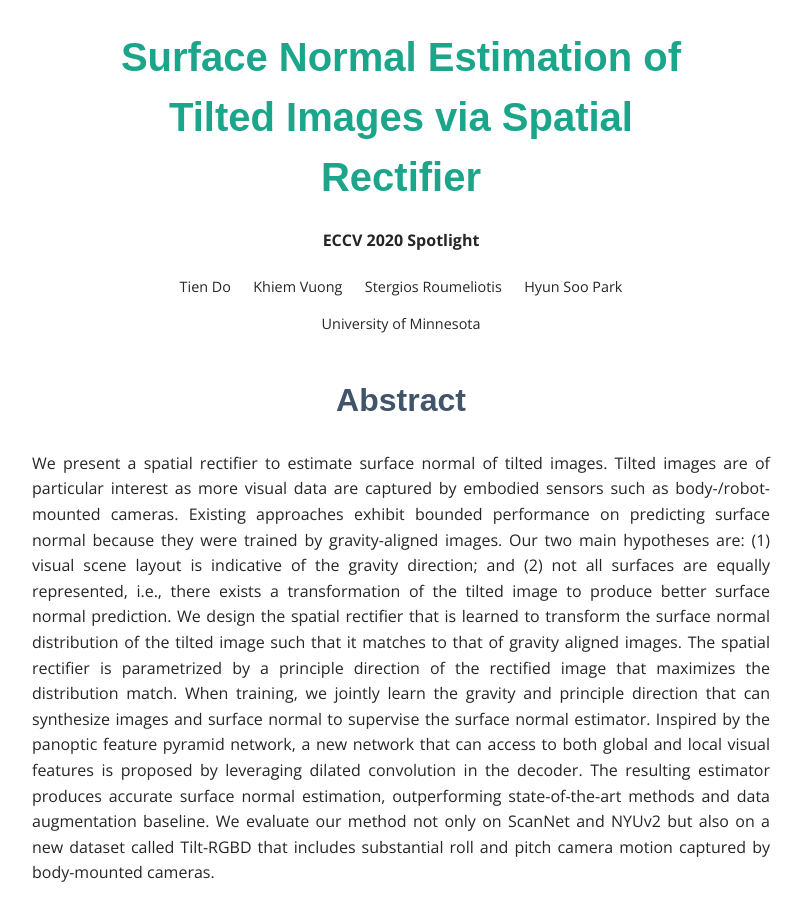
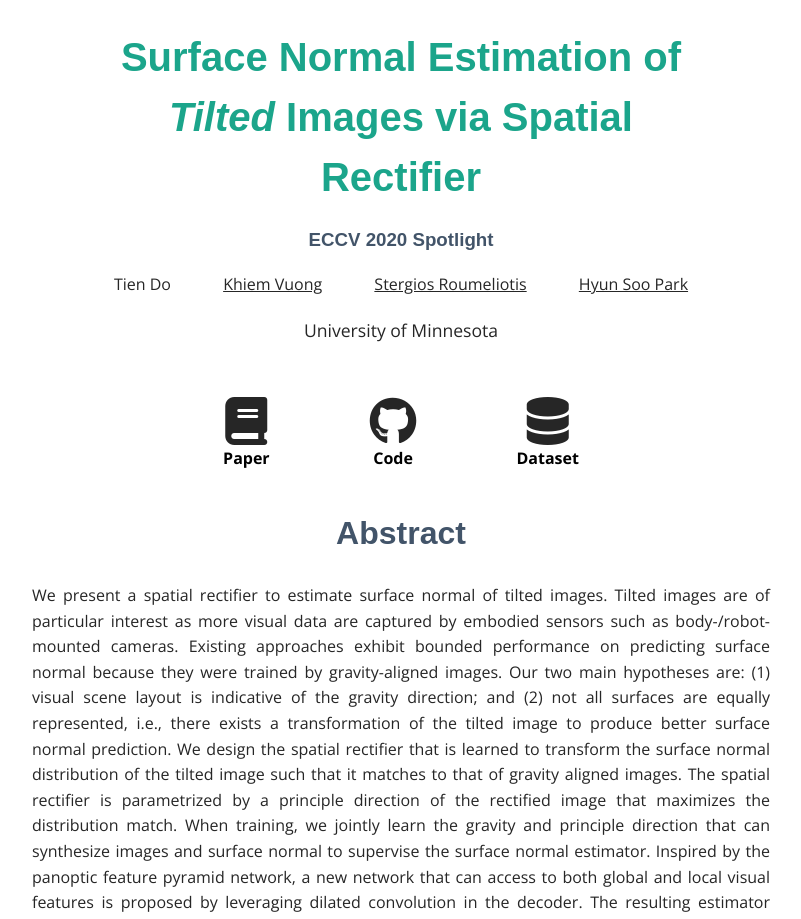
Before and after one commit to kvuong2711/TiltedImageSurfaceNormal, a Jekyll site: the page built from index.html, in a window 1280 px wide. Shown: the top 919 px of the page, without its empty margins (239-1040 px from the left). Built offline with Jekyll 4.4.1, drawn with Linux system fonts in a browser that asks for light colours; nearby versions of some CDN libraries; some web fonts are replaced; some of the changed text lies outside the part shown.

Commit message:
add paper/code/dataset links + icons

```diff
--- a/_includes/footer.html
+++ b/_includes/footer.html
@@ -1,3 +1,2 @@
 <footer>
-	<p>Created with Jekyll.</p>
 </footer>
--- a/_includes/head.html
+++ b/_includes/head.html
@@ -9,5 +9,6 @@
 	<link rel="canonical" href="{{ page.url | replace:'index.html','' | prepend: site.baseurl | prepend: site.url }}">
 	<link href='https://fonts.googleapis.com/css?family=Open+Sans:400,300,700,800,600' rel='stylesheet' type='text/css'>
 	<link href='https://fonts.googleapis.com/css?family=Muli:400,300' rel='stylesheet' type='text/css'>
+	<script src="https://kit.fontawesome.com/0397495b66.js" crossorigin="anonymous"></script>
 
 </head>
--- a/_sass/_layout.scss
+++ b/_sass/_layout.scss
@@ -29,14 +29,15 @@ h2 {
 }
 a,
 a:visited {
-	color: $link-color;
 	text-decoration: underline;
-	font-weight: bold;
+	color: $font-color
 }
+
 a:hover {
 	color: $link-hover-color;
 	text-decoration: underline;
 }
+
 header {
 	background: $header;
 	padding: 0px 15px;
@@ -80,16 +81,45 @@ h1.title-name {
 }
 
 .authors {
-	font-size: 0.9em;
+	font-size: 1.1em;
 	display: flex;
 	justify-content: space-between;
+	align-items: center;
 	margin-top: 0;
 	margin-bottom: 0;
-	margin-left: 20%;
-	margin-right: 20%;
+	margin-left: 15%;
+	margin-right: 15%;
 }
 
+.top_categories {
+	padding: 10px;
+	display: block;
+	text-align: center;
+}
+
+.cat_icon {
+	color: black;
+	text-align: center;
+}
+.cat_text {
+	color: black;
+	text-align: center;
+	font-weight: bold;
+}
+
+.wrapper {
+	display: inline-block;
+}
+
+
 .abstract {
+	margin: 0px 0px 0px 0px;
+	width: 100%;
+	float: left;
+	position: relative;
+}
+
+.ack {
 	margin: 0px 0px 0px 0px;
 	width: 100%;
 	float: left;
--- a/index.html
+++ b/index.html
@@ -2,24 +2,66 @@
 layout: default
 title: Surface Normal Estimation of Tilted Images via Spatial Rectifier
 ---
+
 <div class="title">
   <h1 class="title-name">
-    <strong>Surface Normal Estimation of Tilted Images via Spatial Rectifier</strong>
+    <strong>Surface Normal Estimation of <i>Tilted</i> Images via Spatial Rectifier</strong>
   </h1>
 </div>
 
 <div class="eccv-conf">
-  <h4>ECCV 2020 Spotlight</h4>
+  <h3>ECCV 2020 Spotlight</h3>
 </div>
 
-<div class="authors">
-  <div>Tien Do</div>
-  <div>Khiem Vuong</div>
-  <div>Stergios Roumeliotis</div>
-  <div>Hyun Soo Park</div>
+<!--<div class="authors">-->
+<!--  <div>Tien Do</div>-->
+<!--  <div><a href="https://www.khiemvuong.com">Khiem Vuong</a></div>-->
+<!--  <div><a href="https://www-users.cs.umn.edu/~stergios/">Stergios Roumeliotis</a></div>-->
+<!--  <div><a href="https://www-users.cs.umn.edu/~hspark/">Hyun Soo Park</a></div>-->
+<!--</div>-->
+
+<p style="text-align: center;">
+  Tien Do&emsp;&emsp;&emsp;
+  <a href="https://www.khiemvuong.com" target="_blank">Khiem Vuong</a>&emsp;&emsp;&emsp;
+  <a href="https://www-users.cs.umn.edu/~stergios/" target="_blank">Stergios Roumeliotis</a>&emsp;&emsp;&emsp;
+  <a href="https://www-users.cs.umn.edu/~hspark/" target="_blank">Hyun Soo Park</a>
+</p>
+
+
+<p style="text-align: center; font-size: 1.1em">University of Minnesota</p>
+
+<br>
+
+<div class="top_categories">
+  <div class="wrapper">
+    <div class="cat_icon">
+      <a href="https://arxiv.org/abs/2007.09264" target="_blank"><i class="fas fa-book fa-3x"></i></a>
+    </div>
+    <div class="cat_text">
+      Paper
+    </div>
+  </div>&emsp;&emsp;&emsp;&emsp;&emsp;&emsp;
+
+  <div class="wrapper">
+    <div class="cat_icon">
+      <a href="https://github.com/MARSLab-UMN/TiltedImageSurfaceNormal" target="_blank"><i class="fab fa-github fa-3x"></i></a>
+    </div>
+    <div class="cat_text">
+      Code
+    </div>
+  </div>&emsp;&emsp;&emsp;&emsp;&emsp;&emsp;
+
+  <div class="wrapper">
+    <div class="cat_icon">
+      <a href="https://github.com/MARSLab-UMN/TiltedImageSurfaceNormal" target="_blank"><i class="fas fa-database fa-3x"></i></a>
+    </div>
+    <div class="cat_text">
+      Dataset
+    </div>
+  </div>
+
 </div>
 
-<p style="text-align: center; font-size: 0.9em">University of Minnesota</p>
 
 <div class="abstract">
   <h2>Abstract</h2>
@@ -60,6 +102,12 @@ title: Surface Normal Estimation of Tilted Images via Spatial Rectifier
     <img src="images/tilt-inverted.jpeg" class="single-image">
 </div>
 
+<div class="ack">
+  <h2>Acknowledgements</h2>
+  <p style="text-align: center">
+    This work is supported by NSF IIS-1328772 and NSF CAREER IIS-1846031.
+  </p>
+</div>
 <!--<div class="image">-->
 <!--  <h2>Images Testing (multiple images)</h2>-->
 <!--  <div class="grid-container">-->
```
